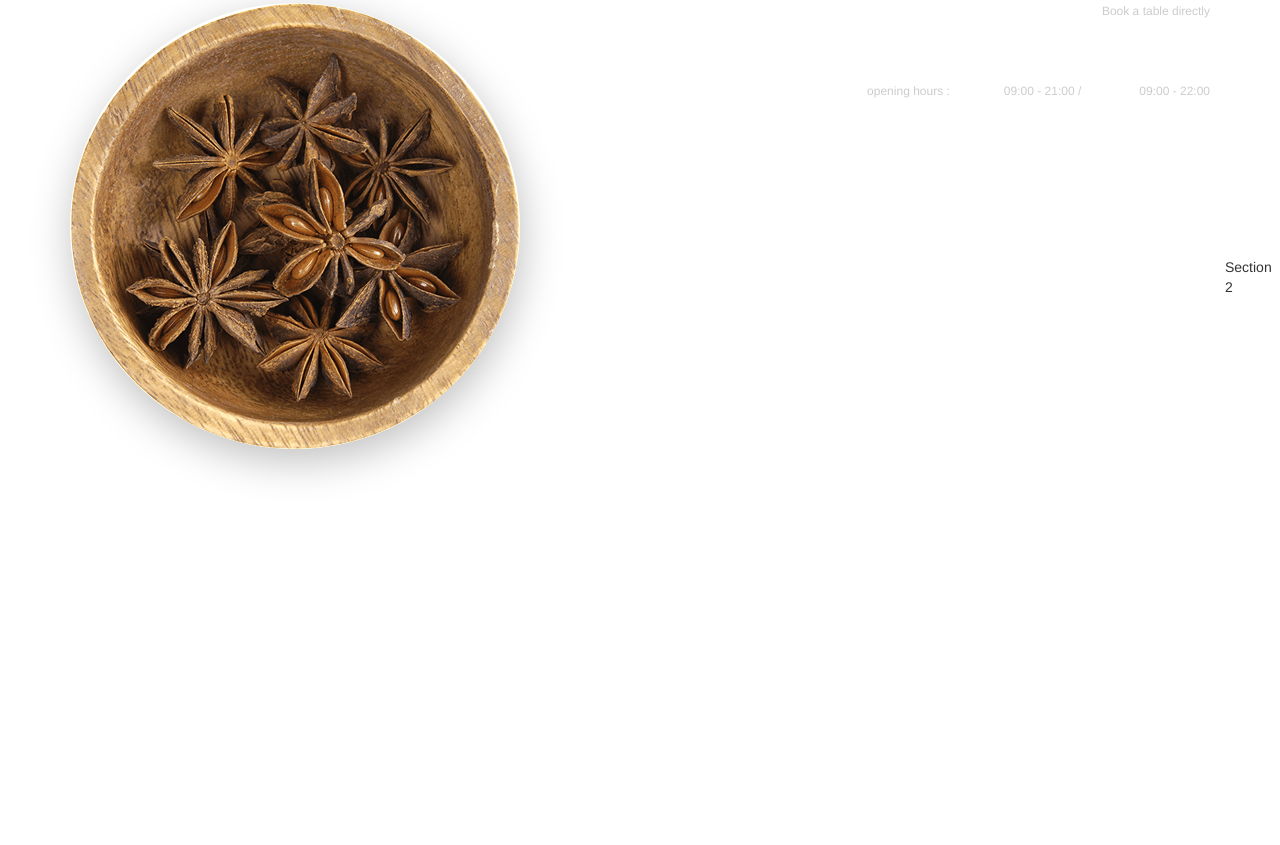
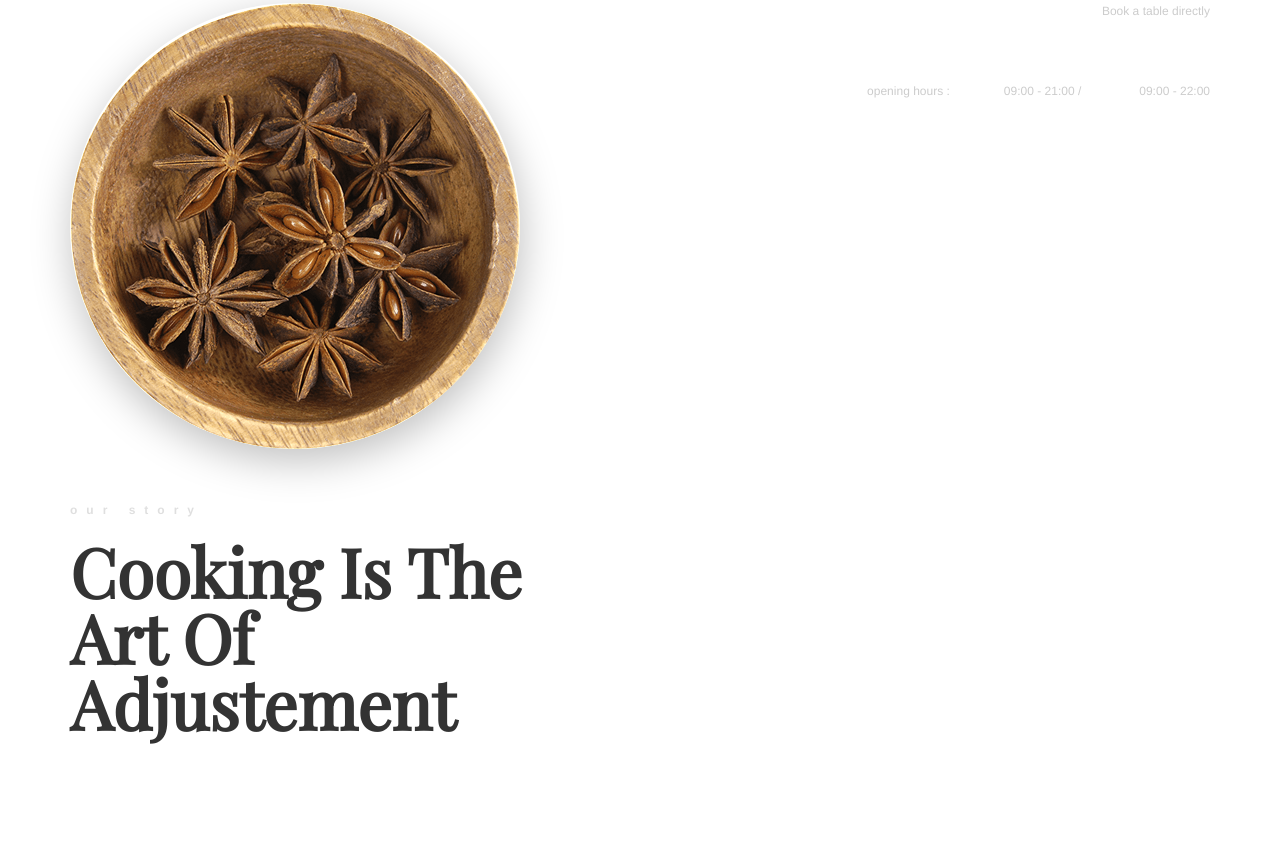
Before and after one commit to Zakariabadri/lets_code, a plain HTML site: page index.html in a window 1280 px wide. Shown: the part 635-1480 px from the top of the page. Drawn offline with nearby package versions, Linux system fonts and the light colour scheme.

Commit message:
12- Our Story Section Title

```diff
--- a/css/main.css
+++ b/css/main.css
@@ -278,3 +278,20 @@ header nav .list-item span.icon{
 
   }
 }
+
+/*** Section 2 ***/
+
+.section-header{
+  font-size: 45px;
+  line-height: .9;
+}
+
+.section-title .small{
+  font-size: 12px;
+  font-weight: 600;
+  display: block;
+  letter-spacing: 9px;
+  opacity: 0.75;
+  margin-bottom: 25px;
+  color: #d5d5d5;
+}
--- a/index.html
+++ b/index.html
@@ -80,7 +80,21 @@
     </div>
 
 
-    <div class="section">Section 2</div>
+    <div class="section">
+      <div class="container">
+        <div class="row">
+          <div class="col-sm-6 col-xs-12">
+            <div class="section-header">
+              <h2 class="section-title">
+                <span class="small">our story</span>
+                <span class="playfair">Cooking Is The Art Of Adjustement</span>
+              </h2>
+            </div>
+          </div>
+          <div class="col-sm-6 col-xs-12"></div>
+        </div>
+      </div>
+    </div>
     <div class="section">Section 3</div>
 
     <!-- jQuery (necessary for Bootstrap's JavaScript plugins) -->
```
